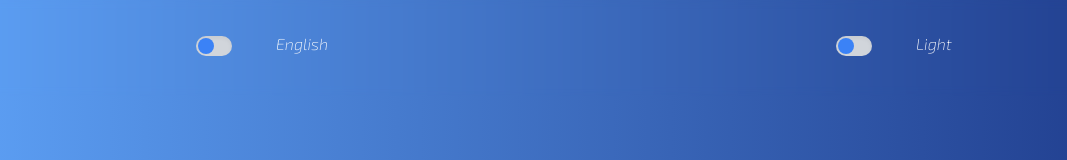
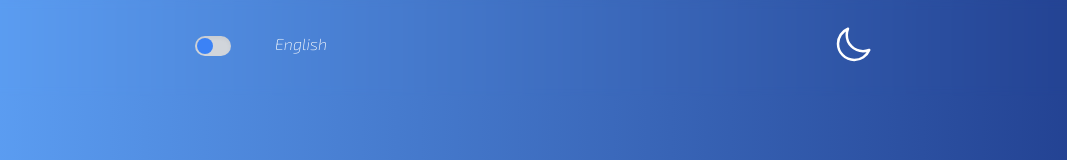
Before and after one commit to moumax/marcofolio, a React (Vite) app: page / in a window 1280 px wide. Shown: the top 160 px of the page, without its empty margins (106-1173 px from the left). Built offline with nearby package versions, Linux system fonts and the light colour scheme.

Commit message:
Button mode new style

```diff
--- a/src/components/ButtonLanguage.jsx
+++ b/src/components/ButtonLanguage.jsx
@@ -8,7 +8,7 @@ const ButtonLanguage = () => {
     <div>
       <div>
         <input
-          className="reletive appearance-none w-9 focus:outline-none checked:bg-blue-300 h-5 bg-gray-300 rounded-full before:inline-block before:rounded-full before:bg-blue-500 before:h-4 before:w-4 checked:before:translate-x-full shadow-inner transition-all duration-300 before:ml-0.5"
+          className="relative appearance-none w-9 focus:outline-none checked:bg-blue-300 h-5 bg-gray-300 rounded-full before:inline-block before:rounded-full before:bg-blue-500 before:h-4 before:w-4 checked:before:translate-x-full shadow-inner transition-all duration-300 before:ml-0.5"
           type="checkbox"
           role="switch"
           id="flexSwitchCheckDefault"
--- a/src/components/ButtonMode.jsx
+++ b/src/components/ButtonMode.jsx
@@ -3,24 +3,64 @@ import { ModeContext } from "../context/ModeContext";
 
 const ButtonMode = () => {
   const { switchMode, mode } = useContext(ModeContext);
+
+  const sun = (
+		<svg
+			xmlns="http://www.w3.org/2000/svg"
+			fill="none"
+			viewBox="0 0 24 24"
+			strokeWidth={1.5}
+			stroke="currentColor"
+			className="w-10 h-10"
+		>
+			<path
+				strokeLinecap="round"
+				strokeLinejoin="round"
+				d="M12 3v2.25m6.364.386l-1.591 1.591M21 12h-2.25m-.386 6.364l-1.591-1.591M12 18.75V21m-4.773-4.227l-1.591 1.591M5.25 12H3m4.227-4.773L5.636 5.636M15.75 12a3.75 3.75 0 11-7.5 0 3.75 3.75 0 017.5 0z"
+			/>
+		</svg>
+	);
+
+  const moon = (
+		<svg
+			xmlns="http://www.w3.org/2000/svg"
+			fill="none"
+			viewBox="0 0 24 24"
+			strokeWidth={1.5}
+			stroke="white"
+			className="w-10 h-10"
+		>
+			<path
+				strokeLinecap="round"
+				strokeLinejoin="round"
+				d="M21.752 15.002A9.718 9.718 0 0118 15.75c-5.385 0-9.75-4.365-9.75-9.75 0-1.33.266-2.597.748-3.752A9.753 9.753 0 003 11.25C3 16.635 7.365 21 12.75 21a9.753 9.753 0 009.002-5.998z"
+			/>
+		</svg>
+	);
+
   return (
     <div>
       <div>
-        <input
-          className="relative appearance-none w-9 focus:outline-none checked:bg-blue-300 h-5 bg-gray-300 rounded-full before:inline-block before:rounded-full before:bg-blue-500 before:h-4 before:w-4 checked:before:translate-x-full shadow-inner transition-all duration-300 before:ml-0.5"
-          type="checkbox"
-          role="switch"
-          id="flexSwitchCheckDefault"
-          onClick={(e) => {
-            mode == "light" ? switchMode("dark") : switchMode("light");
-          }}
-        ></input>
-        <label
-          className="fixed form-check-label inline-block mx-11 -my-1"
-          htmlFor="flexSwitchCheckDefault"
-        >
-          {mode === "light" ? "Light" : "Dark"}
-        </label>
+        <button type="button" onClick={() => {
+          mode == "light" ? switchMode("dark") : switchMode("light");
+         }} className="right-20 top-4 text-lg rounded-md">
+         {mode === "dark" ? sun : moon}
+        </button>
+        {/* <input */}
+        {/*   className="relative appearance-none w-9 focus:outline-none checked:bg-blue-300 h-5 bg-gray-300 rounded-full before:inline-block before:rounded-full before:bg-blue-500 before:h-4 before:w-4 checked:before:translate-x-full shadow-inner transition-all duration-300 before:ml-0.5" */}
+        {/*   type="checkbox" */}
+        {/*   role="switch" */}
+        {/*   id="flexSwitchCheckDefault" */}
+        {/*   onClick={(e) => { */}
+        {/*     mode == "light" ? switchMode("dark") : switchMode("light"); */}
+        {/*   }} */}
+        {/* ></input> */}
+        {/* <label */}
+        {/*   className="fixed form-check-label inline-block mx-11 -my-1" */}
+        {/*   htmlFor="flexSwitchCheckDefault" */}
+        {/* > */}
+        {/*   {mode === "light" ? "Light" : "Dark"} */}
+        {/* </label> */}
       </div>
     </div>
   );
```
